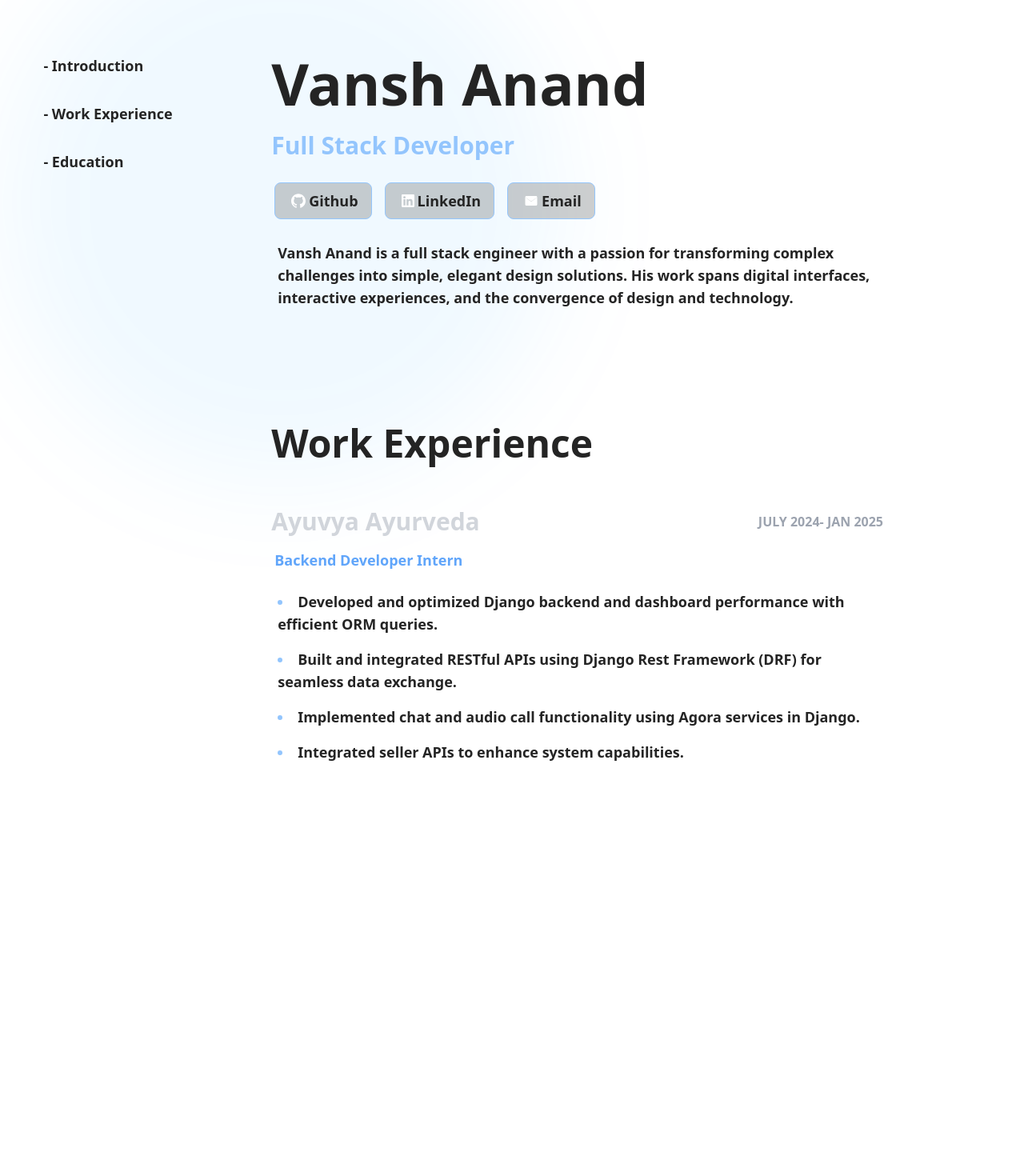
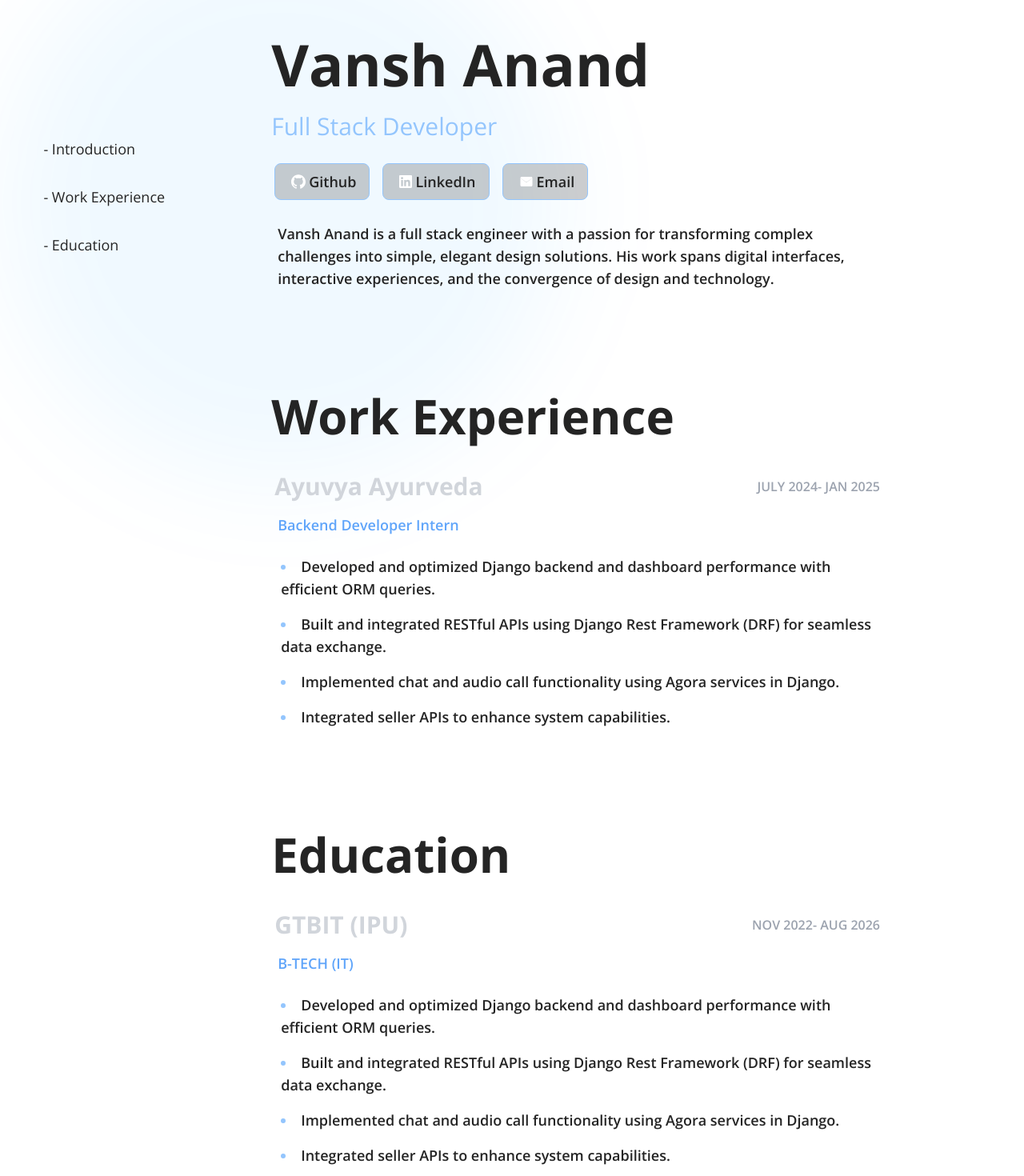
Before and after one commit to vanshanand34/Vansh-Portfolio, a Next.js app: page /about-me in a window 1280 px wide. Shown: the part 100-1570 px from the top of the page at 80% size. Built offline with nearby package versions, Linux system fonts and the light colour scheme.

Commit message:
Improved responsiveness and other UI improvements

```diff
--- /dev/null
+++ b/app/HomePage.tsx
@@ -0,0 +1,26 @@
+'use client'
+
+import Navbar from "./Navbar";
+import { Metadata } from "next";
+import trackCursor from "./MovingBackground";
+
+
+export default function HomePage() {
+  return (
+    <>
+      <div className="h-screen w-full" id="container"
+        onMouseMove={(event: React.MouseEvent) => trackCursor(event)}>
+
+        <div id="cursor"
+          className="-z-10 fixed w-[60vw] h-[60vw] bg-[#0099ff0f] rounded-full blur-3xl overflow-hidden">
+        </div>
+
+        <Navbar activeElement="home"></Navbar>
+        <div className="text-3xl md:text-5xl lg:text-6xl text-gray-200 font-bold font-mono mx-[4vw] mt-[10vh]">
+          <div>Backend Developer</div>
+          <div>and Tech Enthusiast</div>
+        </div>
+      </div >
+    </>
+  );
+}
--- /dev/null
+++ b/app/MovingBackground.tsx
@@ -0,0 +1,13 @@
+import React from "react";
+
+export default function trackCursor(event: React.MouseEvent): void {
+    let xCoordinate: number = event.pageX;
+    let yCoordinate: number = event.pageY - window.scrollY;
+
+    let element = document.getElementById("cursor")!;
+    const cursorElement: HTMLElement = element!;
+    cursorElement.style.transform = `translate(
+            ${xCoordinate - element.offsetWidth / 2}px,
+            ${yCoordinate - element.offsetHeight / 2}px
+        )`;
+}
--- a/app/about-me/AboutPage.tsx
+++ b/app/about-me/AboutPage.tsx
@@ -4,59 +4,34 @@ import React from "react";
 import Navbar from "../Navbar";
 import Link from "next/link";
 import LinkButtons from "../LinkButtons";
-
+import trackCursor from "../MovingBackground";
 export default function Home() {
 
-  const trackCursor = (event: React.MouseEvent) => {
-    let xCoordinate: number = event.pageX;
-    let yCoordinate: number = event.pageY;
-
-    let windowWidth: number = window.innerWidth;
-    let windowHeight: number = window.innerHeight;
-
-
-    let xCoordinateWidth = (xCoordinate / windowWidth) * 100.0;
-    let yCoordinateHeight = (yCoordinate / windowHeight) * 100.0;
-
-    xCoordinate = xCoordinateWidth - 23;
-    yCoordinate = yCoordinateHeight - 22;
-
-    let element = document.getElementById("cursor");
-    const cursorElement: HTMLElement = element!;
-
-    console.log(xCoordinate, yCoordinate)
-
-    if(xCoordinate > 52){
-      cursorElement.style.right = `${100 - xCoordinate - 45}vw`;
-      cursorElement.style.left = 'auto';
-    }else{
-      cursorElement.style.left = `${xCoordinate}vw`;
-      cursorElement.style.right = `auto`;
-    }
-    cursorElement.style.top = `${yCoordinate}vh`;
-  }
   return (
     <>
-      <div className="h-screen w-full" id="container" onMouseMove={(event: React.MouseEvent) => trackCursor(event)}>
+      <div className="h-screen w-full " id="container"
+        onMouseMove={(event: React.MouseEvent) => trackCursor(event)}>
         {/* Navbar */}
         <div id="cursor"
-          className="-z-10 absolute w-[55vw] h-[55vw] bg-[#0099ff0f] rounded-full blur-3xl overflow-hidden"></div>
+          className="-z-10 fixed w-[55vw] h-[55vw] bg-[#0099ff0f] rounded-full blur-3xl overflow-hidden"></div>
         <Navbar activeElement="about-me"></Navbar>
 
-        <div className="fixed top-[15vh] left-[3vw] ">
-          <div className="flex justify-between items-center font-semibold py-4">
-            <div className="lg:p-4 p-2 text-lg hidden lg:block">
-              <div className="py-4 cursor-pointer">
+        {/* <div className="text-center w-full md:text-5xl text-5xl font-semibold mt-[6vh] text-blue-400 underline">About Me</div> */}
+
+        <div className="lg:block fixed top-[28vh] left-[3vw] hidden">
+          <div className="flex justify-between items-center py-4">
+            <div className="lg:p-4 p-2 text-lg">
+              <div className="py-4 cursor-pointer hover:ml-2">
                 <Link href="#intro" >
                   - Introduction
                 </Link>
               </div>
-              <div className="py-4 cursor-pointer">
+              <div className="py-4 cursor-pointer hover:ml-2">
                 <Link href="#experience">
                   - Work Experience
                 </Link>
               </div>
-              <div className="py-4 cursor-pointer">
+              <div className="py-4 cursor-pointer hover:ml-2">
                 <Link href="#education">
                   - Education
                 </Link>
@@ -65,21 +40,21 @@ export default function Home() {
           </div>
         </div>
 
-        <div className="py-4 mr-32">
-          <div className="lg:mx-4 mx-6 mt-12 p-4 lg:ml-[24vw]" id="intro">
+        <div className="py-4 md:mr-32">
+          <div className="lg:mx-4 mx-6 mt-6 p-4 lg:ml-[24vw]" id="intro">
             <div className="mx-4 py-4">
 
-              <div className="md:text-7xl text-4xl font-bold py-4">
+              <div className="md:text-7xl text-5xl font-bold py-4">
                 Vansh Anand
               </div>
 
-              <div className="text-blue-300 md:text-3xl text-2xl font-semibold  py-2">
+              <div className="text-blue-300 md:text-3xl text-2xl py-2">
                 Full Stack Developer
               </div>
 
               <LinkButtons />
 
-              <div className="md:font-semibold md:text-lg text-sm p-2">
+              <div className="md:font-semibold md:text-lg text-lg p-2">
                 Vansh Anand is a full stack engineer with a passion for transforming complex challenges into simple, elegant design solutions. His work spans digital interfaces, interactive experiences, and the convergence of design and technology.
               </div>
 
@@ -87,10 +62,10 @@ export default function Home() {
           </div>
 
           <div className="my-12 lg:mx-4 mx-6 p-4 lg:ml-[24vw]" id="experience">
-            <div className="font-bold md:text-5xl text-4xl my-10 mx-4">
+            <div className="font-bold md:text-6xl text-4xl my-6 mx-4">
               Work Experience
             </div>
-            <div className="mx-4">
+            <div className="mx-5">
               <div className="flex items-center justify-between">
                 <div className="py-4 font-bold lg:text-3xl text-2xl text-gray-300">
                   Ayuvya Ayurveda
@@ -105,7 +80,7 @@ export default function Home() {
                 Backend Developer Intern
               </div>
 
-              <ul className="marker:text-blue-300 list-disc list-inside py-4 text-lg px-2 font-semibold">
+              <ul className="marker:text-blue-300 list-disc list-inside py-4 md:text-lg text-md px-2 font-semibold">
                 <li className="py-2">
                   Developed and optimized Django backend and dashboard performance with efficient ORM queries.
                 </li>
@@ -123,7 +98,41 @@ export default function Home() {
             </div>
           </div>
 
-          <div className="h-[50vh] my-12 lg:mx-4 mx-6 p-4 lg:ml-[24vw]" id="education">
+          <div className="my-12 lg:mx-4 mx-6 p-4 lg:ml-[24vw]" id="experience">
+            <div className="font-bold md:text-6xl text-4xl my-6 mx-4">
+              Education
+            </div>
+            <div className="mx-5">
+              <div className="flex items-center justify-between">
+                <div className="py-4 font-bold lg:text-3xl text-2xl text-gray-300">
+                  GTBIT (IPU)
+                </div>
+
+                <div className="font-semibold text-md text-gray-400">
+                  NOV 2022- AUG 2026
+                </div>
+              </div>
+
+              <div className="text-lg font-semibold text-blue-400 px-1">
+                B-TECH (IT)
+              </div>
+
+              <ul className="marker:text-blue-300 list-disc list-inside py-4 md:text-lg text-md px-2 font-semibold">
+                <li className="py-2">
+                  Developed and optimized Django backend and dashboard performance with efficient ORM queries.
+                </li>
+                <li className="py-2">
+                  Built and integrated RESTful APIs using Django Rest Framework (DRF) for seamless data exchange.
+                </li>
+                <li className="py-2">
+                  Implemented chat and audio call functionality using Agora services in Django.
+                </li>
+                <li className="py-2">
+                  Integrated seller APIs to enhance system capabilities.
+                </li>
+              </ul>
+
+            </div>
           </div>
 
         </div>
--- a/app/about-me/page.tsx
+++ b/app/about-me/page.tsx
@@ -1,11 +1,17 @@
 import { Metadata } from "next";
 import AboutPage from "./AboutPage"
+import { Open_Sans } from "next/font/google";
 
 export const metadata: Metadata = {
   title: "Vansh Anand Portfolio- About Me",
   description: "Portfolio of Vansh Anand",
 }
 
+const openSans = Open_Sans({
+  variable: "--font-open-sans",
+  subsets: ["latin"],
+})
+
 export default function Home() {
-  return <AboutPage />
+  return <div className={`${openSans.className}`}><AboutPage /></div>
 }
--- a/app/page.tsx
+++ b/app/page.tsx
@@ -1,7 +1,5 @@
-import Image from "next/image";
-import Navbar from "./Navbar";
 import { Metadata } from "next";
-
+import HomePage from "./HomePage";
 
 export const metadata: Metadata = {
   title: "Vansh Anand Portfolio",
@@ -11,13 +9,7 @@ export const metadata: Metadata = {
 export default function Home() {
   return (
     <>
-      <div className="h-screen w-full">
-        <Navbar activeElement="home"></Navbar>
-        <div className="text-3xl md:text-5xl lg:text-6xl text-gray-200 font-bold font-mono mx-[4vw] mt-[10vh]">
-          <div>Backend Developer</div>
-          <div>and Tech Enthusiast</div>
-        </div>
-      </div >
+    <HomePage/>
     </>
   );
 }
```
